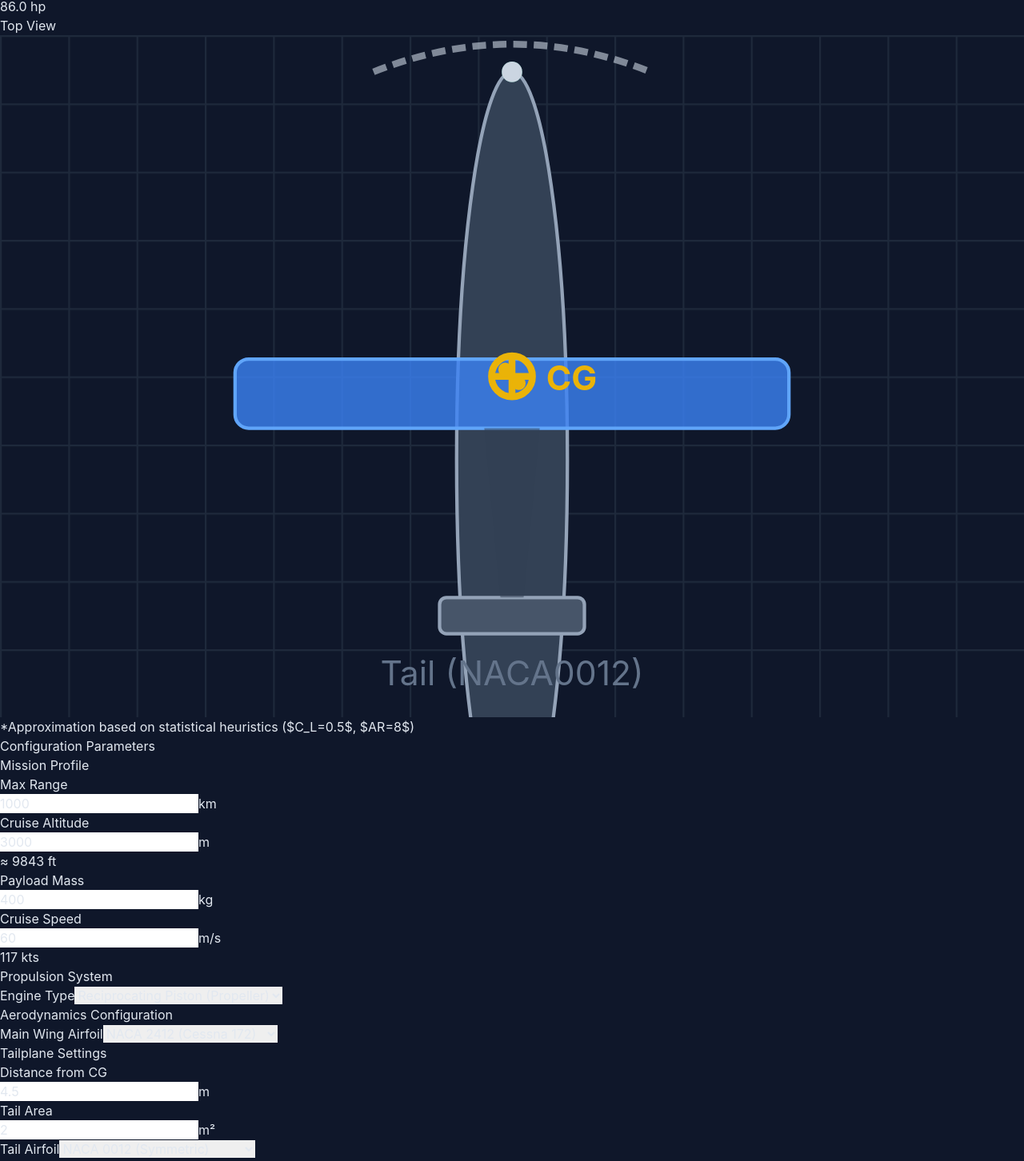
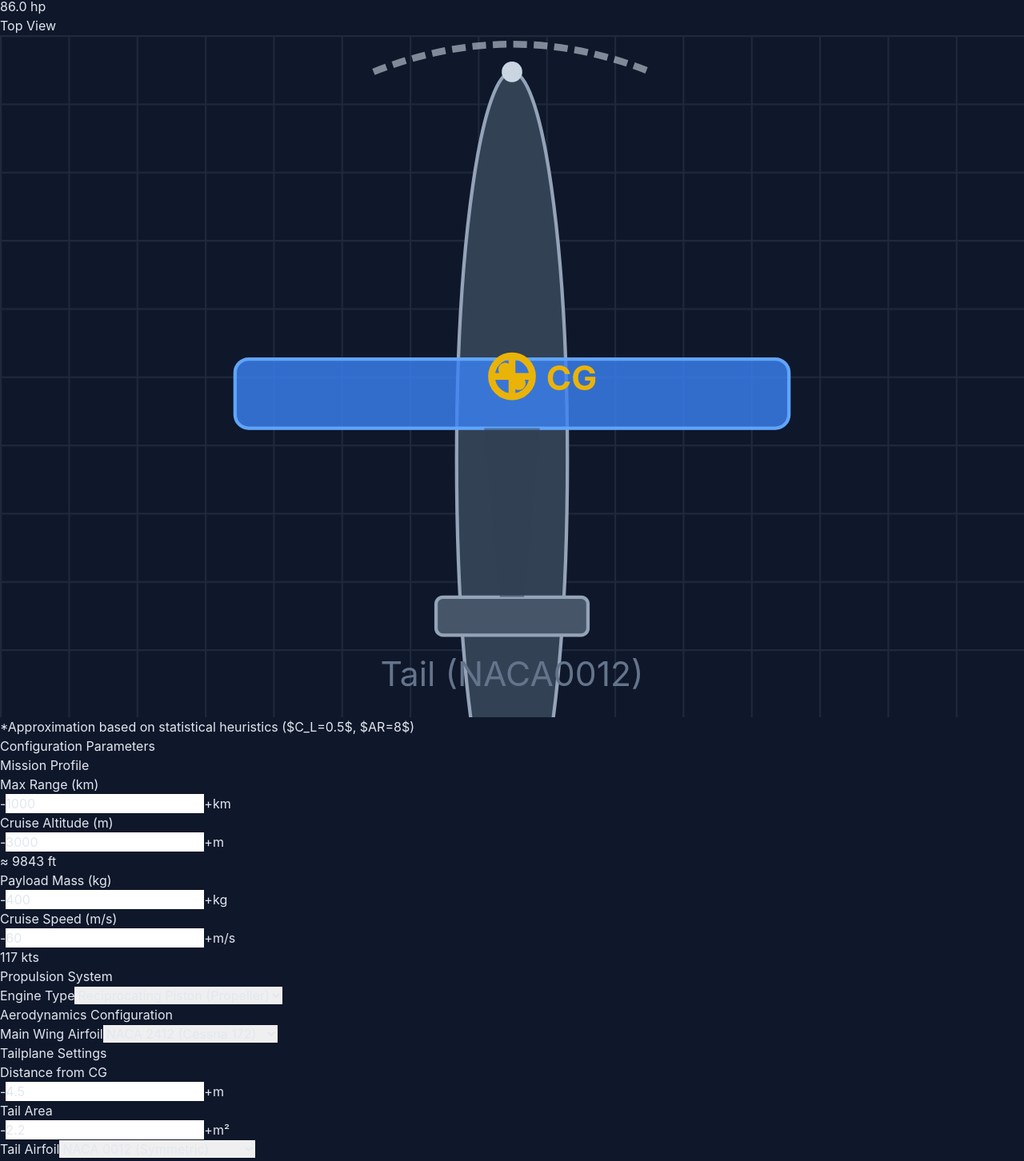
Before and after one commit to Janloo/phoenix, a React (Vite) app in the folder phoenix-web/: page / in a window 1280 px wide. Shown: the part 316-1768 px from the top of the page at 80% size. Built offline with nearby package versions, Linux system fonts and the light colour scheme.

Commit message:
feat: Introduce aircraft sizing tool with interactive requirements and visualizer for real-time design feedback.

```diff
--- a/phoenix-web/src/App.tsx
+++ b/phoenix-web/src/App.tsx
@@ -1,9 +1,10 @@
-import { useState } from 'react'
+import { useState, useEffect } from 'react'
 import { RequirementForm } from './components/RequirementForm'
 import type { Requirements } from './components/RequirementForm'
 import { DesignVisualizer } from './components/DesignVisualizer'
 import { Aerodynamics } from './components/Aerodynamics'
 import { Settings } from './components/Settings'
+import { calculateGeometry, calculateTailArea, calculateTailDist } from './utils/sizing'
 
 function App() {
   const [currentView, setCurrentView] = useState<'sizing' | 'aero' | 'settings'>('sizing');
@@ -18,6 +19,45 @@ function App() {
     tailDist: 4.5,
     tailAirfoil: 'NACA0012'
   });
+
+  // Reactive Sizing Logic
+  // 1 pass: When Mission/Wing params change, update Tail Area (keeping Arm constant)
+  useEffect(() => {
+    const geom = calculateGeometry(designReqs);
+    // Recalculate suggested tail area for the *current* distance
+    const suggestedTailArea = calculateTailArea(geom.wingArea, geom.chord, designReqs.tailDist);
+
+    if (Math.abs(suggestedTailArea - designReqs.tailArea) > 0.05) {
+      setDesignReqs(prev => ({
+        ...prev,
+        tailArea: parseFloat(suggestedTailArea.toFixed(2))
+      }));
+    }
+  }, [designReqs.range, designReqs.payload, designReqs.speed, designReqs.altitude, designReqs.airfoil]); // Removed tailDist/Area from deps
+
+  // Intelligent Change Handler
+  const handleDesignChange = (newReqs: Requirements) => {
+    // Check for Active Tail Updates
+    const geom = calculateGeometry(newReqs);
+
+    // 1. User changed Tail Area -> Update Distance
+    if (Math.abs(newReqs.tailArea - designReqs.tailArea) > 0.001) {
+      const newDist = calculateTailDist(geom.wingArea, geom.chord, newReqs.tailArea);
+      if (newDist > 0) {
+        newReqs.tailDist = parseFloat(newDist.toFixed(2));
+      }
+    }
+    // 2. User changed Tail Distance -> Update Area
+    else if (Math.abs(newReqs.tailDist - designReqs.tailDist) > 0.001) {
+      const newArea = calculateTailArea(geom.wingArea, geom.chord, newReqs.tailDist);
+      if (newArea > 0) {
+        newReqs.tailArea = parseFloat(newArea.toFixed(2));
+      }
+    }
+
+    setDesignReqs(newReqs);
+  };
+
 
   return (
     <div className="min-h-screen bg-slate-900 text-slate-200">
@@ -71,7 +111,7 @@ function App() {
 
             {/* Right Column: Input Form */}
             <div>
-              <RequirementForm data={designReqs} onChange={setDesignReqs} />
+              <RequirementForm data={designReqs} onChange={handleDesignChange} />
             </div>
 
           </div>
--- a/phoenix-web/src/components/DesignVisualizer.tsx
+++ b/phoenix-web/src/components/DesignVisualizer.tsx
@@ -5,29 +5,15 @@ interface Props {
     reqs: Requirements;
 }
 
+import { calculateGeometry } from '../utils/sizing';
+
+interface Props {
+    reqs: Requirements;
+}
+
 export const DesignVisualizer: React.FC<Props> = ({ reqs }) => {
-    // 1. Heuristic Sizing (Very simplified for demo)
-    // MTOW approx linear to payload + range fuel
-    // C172: Payload ~400kg, MTOW ~1100kg -> factor ~2.75
-    const mtow = reqs.payload * 2.8 + (reqs.range * 0.1);
-
-    // Wing Area: Lift = Weight -> S = W / (0.5 * rho * V^2 * CL)
-    // Assume Cruise Condition: CL ~0.5
-    const liftCoeff = 0.5;
-
-    // Simple ISA Atmosphere Model: rho = 1.225 * (1 - 2.256e-5 * h)^4.256
-    const h = reqs.altitude || 0;
-    const tempRatio = 1 - 2.25577e-5 * h;
-    const airDensity = 1.225 * Math.pow(Math.max(0, tempRatio), 4.25588);
-
-    const velocity = reqs.speed || 30; // avoid div/0
-    const wingArea = (mtow * 9.81) / (0.5 * airDensity * Math.pow(velocity, 2) * liftCoeff);
-
-    // Geometry: Aspect Ratio = 8 (Typical GA)
-    // S = b^2 / AR -> b = sqrt(S * AR)
-    const aspectRatio = 8;
-    const span = Math.sqrt(wingArea * aspectRatio);
-    const chord = wingArea / span;
+    // Use centralized sizing logic
+    const { mtow, wingArea, span, chord } = calculateGeometry(reqs);
 
     // Power / Thrust Estimation
     // Assume L/D ~ 12-14 for GA Cruise
@@ -47,6 +33,7 @@ export const DesignVisualizer: React.FC<Props> = ({ reqs }) => {
     } else {
         // Piston Prop
         // Power = Drag * V / prop_efficiency
+        const velocity = reqs.speed || 30;
         const propEff = 0.8;
         const powerWatts = (dragN * velocity) / propEff;
         const powerHP = powerWatts / 745.7;
--- a/phoenix-web/src/components/RequirementForm.tsx
+++ b/phoenix-web/src/components/RequirementForm.tsx
@@ -39,22 +39,73 @@ export const RequirementForm: React.FC<Props> = ({ data, onChange }) => {
         </div>
     );
 
-    const InputField = ({ label, name, value, type = "number", unit, subtext }: any) => (
+    // Custom Number Input with Button Spinners
+    const InputField = ({ label, name, value, type = "number", unit, subtext, step = 1, min = 0 }: any) => {
+
+        const handleIncrement = (delta: number) => {
+            const currentVal = parseFloat(value) || 0;
+            const newVal = Math.max(min, currentVal + delta);
+            // Create a synthetic event to reuse existing handler
+            const syntheticEvent = {
+                target: {
+                    name,
+                    value: Number.isInteger(step) ? newVal.toString() : newVal.toFixed(2)
+                }
+            } as any;
+            handleChange(syntheticEvent);
+        };
+
+        return (
             <div>
                 <label className="block text-xs font-medium text-slate-400 uppercase tracking-wide mb-1">{label}</label>
-            <div className="relative">
+                <div className="relative flex items-center">
+                    {/* Decrement Button */}
+                    {type === "number" && (
+                        <button
+                            type="button"
+                            onClick={() => handleIncrement(-step)}
+                            className="bg-slate-700 hover:bg-slate-600 border border-slate-600 rounded-l-md px-3 py-2 text-slate-300 hover:text-white transition-colors"
+                        >
+                            -
+                        </button>
+                    )}
+
                     <input
                         type={type}
                         name={name}
                         value={value}
+                        step={step}
+                        min={min}
                         onChange={handleChange}
-                    className="w-full px-3 py-2 bg-slate-700/50 border border-slate-600 rounded-md text-white focus:outline-none focus:ring-2 focus:ring-blue-500 focus:border-transparent transition-all"
+                        className={`w-full px-3 py-2 bg-slate-700/50 border-y border-slate-600 text-white focus:outline-none focus:ring-0 text-center ${type !== 'number' ? 'rounded-md border-x' : ''}`}
+                        style={{ MozAppearance: 'textfield' }} // Hide Firefox spinner
                     />
-                {unit && <span className="absolute right-3 top-2 text-slate-500 text-sm">{unit}</span>}
+
+                    {/* Increment Button */}
+                    {type === "number" && (
+                        <button
+                            type="button"
+                            onClick={() => handleIncrement(step)}
+                            className="bg-slate-700 hover:bg-slate-600 border border-slate-600 rounded-r-md px-3 py-2 text-slate-300 hover:text-white transition-colors"
+                        >
+                            +
+                        </button>
+                    )}
+
+                    {unit && <span className="absolute right-12 top-2 text-slate-500 text-sm pointer-events-none">{unit}</span>}
                 </div>
+                {/* CSS to hide Chrome/Safari/Edge spinners */}
+                <style>{`
+                    input[type=number]::-webkit-inner-spin-button,
+                    input[type=number]::-webkit-outer-spin-button {
+                        -webkit-appearance: none;
+                        margin: 0;
+                    }
+                `}</style>
                 {subtext && <div className="mt-1 text-xs text-slate-500">{subtext}</div>}
             </div>
         );
+    };
 
     const SelectField = ({ label, name, value, options }: any) => (
         <div>
@@ -83,29 +134,33 @@ export const RequirementForm: React.FC<Props> = ({ data, onChange }) => {
                     <SectionHeader title="Mission Profile" />
                     <div className="grid grid-cols-2 gap-6">
                         <InputField
-                            label="Max Range"
+                            label="Max Range (km)"
                             name="range"
                             value={data.range}
                             unit="km"
+                            step={50}
                         />
                         <InputField
-                            label="Cruise Altitude"
+                            label="Cruise Altitude (m)"
                             name="altitude"
                             value={data.altitude}
                             unit="m"
+                            step={100}
                             subtext={`≈ ${(data.altitude * 3.28084).toFixed(0)} ft`}
                         />
                         <InputField
-                            label="Payload Mass"
+                            label="Payload Mass (kg)"
                             name="payload"
                             value={data.payload}
                             unit="kg"
+                            step={10}
                         />
                         <InputField
-                            label="Cruise Speed"
+                            label="Cruise Speed (m/s)"
                             name="speed"
                             value={data.speed}
                             unit="m/s"
+                            step={1}
                             subtext={`${(data.speed * 1.94384).toFixed(0)} kts`}
                         />
                     </div>
@@ -152,12 +207,14 @@ export const RequirementForm: React.FC<Props> = ({ data, onChange }) => {
                                     name="tailDist"
                                     value={data.tailDist}
                                     unit="m"
+                                    step={0.1}
                                 />
                                 <InputField
                                     label="Tail Area"
                                     name="tailArea"
                                     value={data.tailArea}
                                     unit="m²"
+                                    step={0.1}
                                 />
                                 <div className="col-span-2">
                                     <SelectField
--- /dev/null
+++ b/phoenix-web/src/utils/sizing.ts
@@ -0,0 +1,61 @@
+export interface SizingResult {
+    mtow: number;
+    wingArea: number;
+    span: number;
+    chord: number;
+    liftCoeff: number;
+    tailVolumeCoeff: number;
+}
+
+export const getDesignLiftCoefficient = (airfoil: string): number => {
+    switch (airfoil) {
+        case 'E387': return 0.7; // High lift soaring
+        case 'CLARKY': return 0.6; // General purpose
+        case 'NACA2412': return 0.5; // Standard GA
+        case 'NACA0012': return 0.3; // Symmetric (flown at AoA)
+        case 'NACA0009': return 0.3;
+        default: return 0.5;
+    }
+};
+
+export const calculateGeometry = (reqs: any): SizingResult => {
+    // 1. MTOW Estimation
+    const mtow = reqs.payload * 2.8 + (reqs.range * 0.1);
+
+    // 2. Wing Area Calculation
+    const Cl = getDesignLiftCoefficient(reqs.airfoil) || 0.4; // Fallback if 0
+    const velocity = Math.max(reqs.speed, 20); // Min speed
+
+    // Atmosphere
+    const h = reqs.altitude || 0;
+    const tempRatio = 1 - 2.25577e-5 * h;
+    const rho = 1.225 * Math.pow(Math.max(0, tempRatio), 4.25588);
+
+    const wingArea = (mtow * 9.81) / (0.5 * rho * Math.pow(velocity, 2) * Cl);
+
+    // 3. Aspect Ratio & Span
+    const AR = 8;
+    const span = Math.sqrt(wingArea * AR);
+    const chord = wingArea / span;
+
+    return {
+        mtow,
+        wingArea,
+        span,
+        chord,
+        liftCoeff: Cl,
+        tailVolumeCoeff: 0.5 // Standard GA
+    };
+};
+
+export const calculateTailArea = (wingArea: number, mac: number, tailDist: number, Vh: number = 0.5): number => {
+    if (tailDist <= 0) return 0;
+    // Vh = (Sh * Lh) / (Sw * c) -> Sh = (Vh * Sw * c) / Lh
+    return (Vh * wingArea * mac) / tailDist;
+};
+
+export const calculateTailDist = (wingArea: number, mac: number, tailArea: number, Vh: number = 0.5): number => {
+    if (tailArea <= 0) return 0;
+    // Lh = (Vh * Sw * c) / Sh
+    return (Vh * wingArea * mac) / tailArea;
+};
```
Lines whose indentation alone changed are shown as unchanged.
